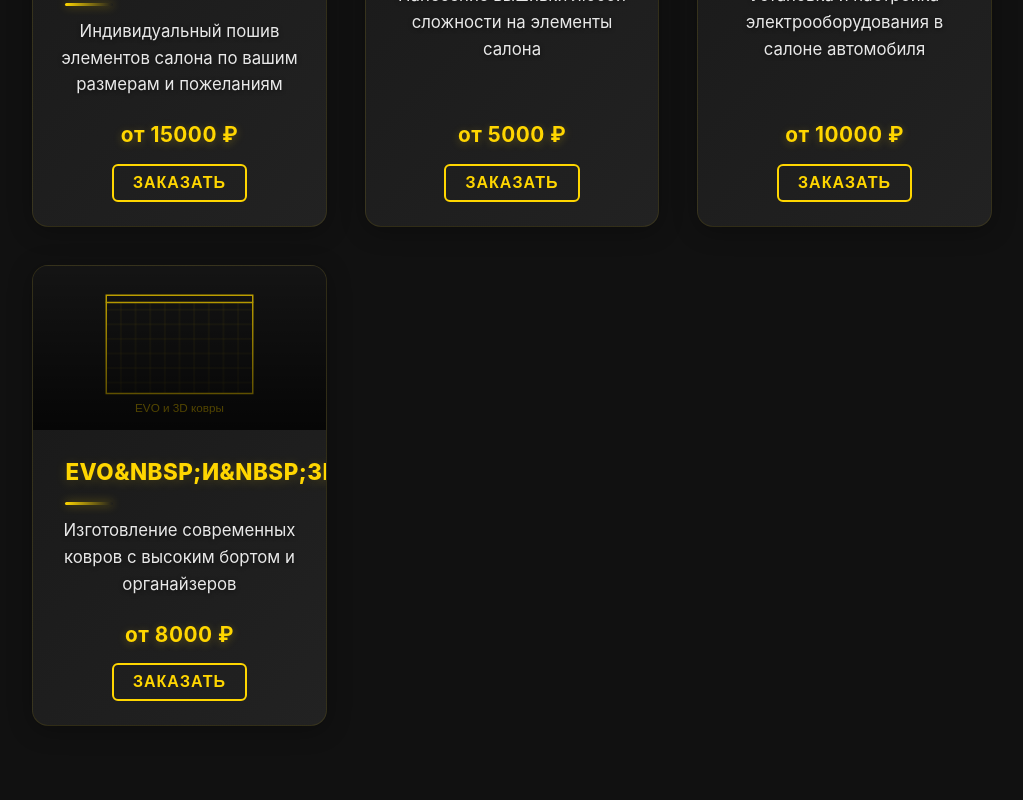
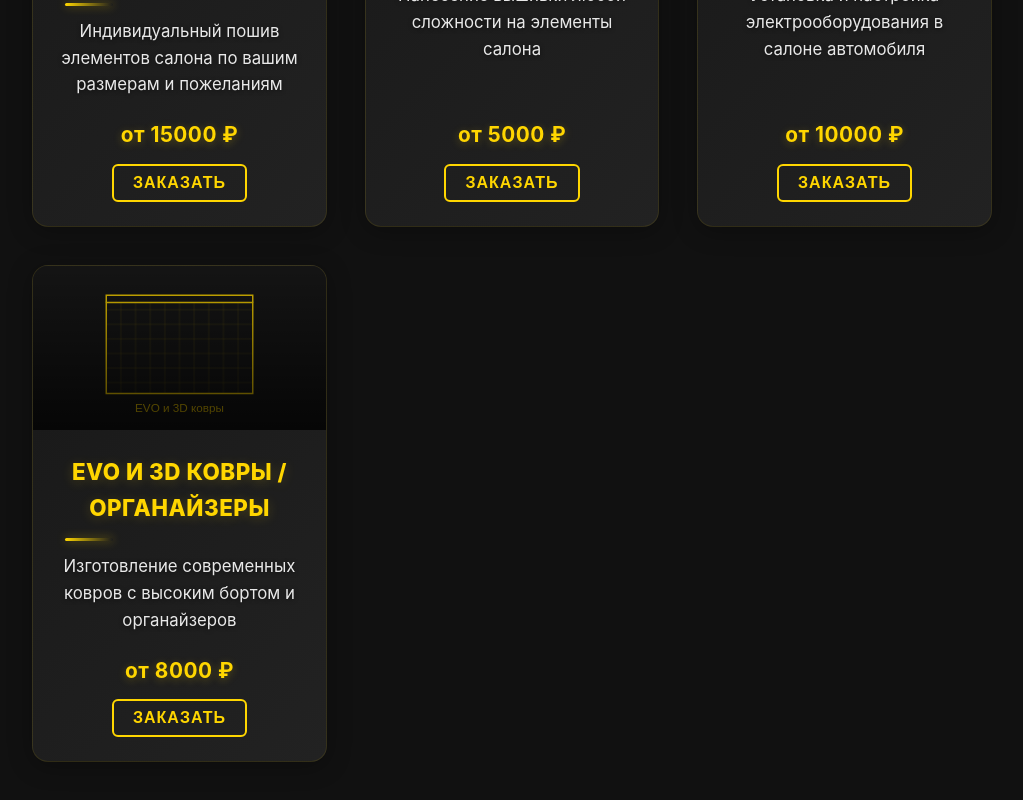
Before and after one commit to Primus-max/legion-tomsk, a Vue app: page / in a window 1280 px wide. Shown: the part 1338-2138 px from the top of the page, without its empty margins (128-1151 px from the left). Built offline with nearby package versions, Linux system fonts and the light colour scheme.

Commit message:
Обновил заголовок услуги в компоненте Hero для улучшения читаемости: заменил 'EVO&nbsp;и&nbsp;3D&nbsp;ковры' на 'EVO и 3D ковры / органайзеры'.

```diff
--- a/src/components/Hero.vue
+++ b/src/components/Hero.vue
@@ -78,7 +78,7 @@ const services = [
   },
   {
     id: 7,
-    title: 'EVO&nbsp;и&nbsp;3D&nbsp;ковры',
+    title: 'EVO и 3D ковры / органайзеры',
     description: 'Изготовление современных ковров с высоким бортом и органайзеров',
     image: '/images/carpets.svg',
     link: '/services/carpets',
```
